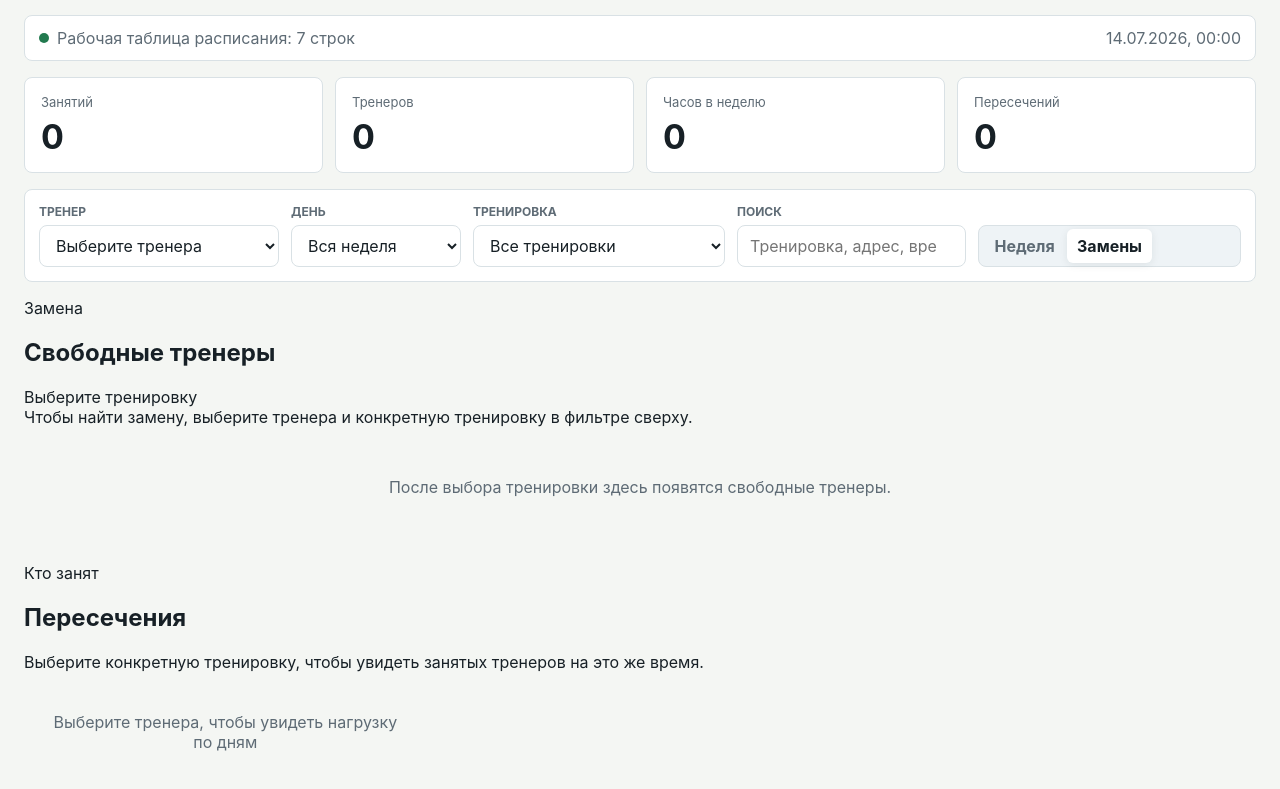
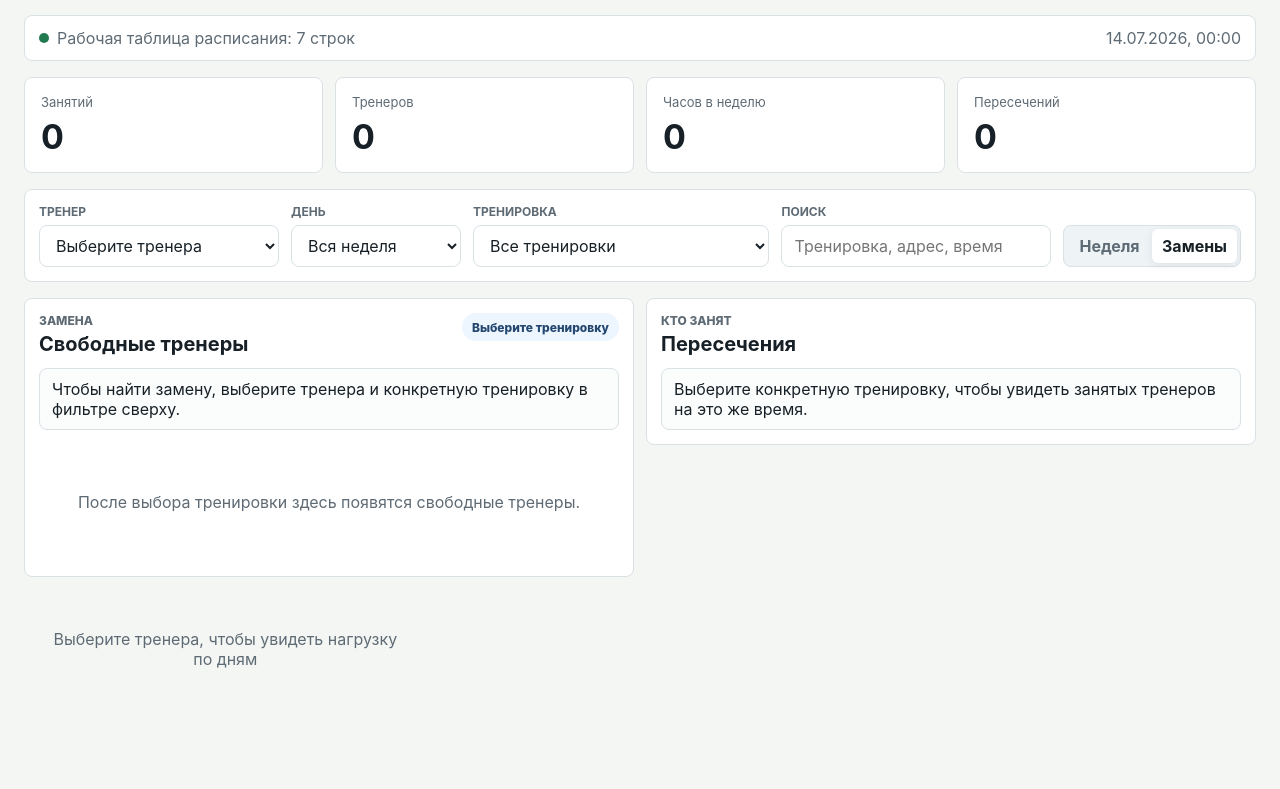
Before and after one commit to Filippsn24/coach-dashboard, a website: page index.html in a window 1280 px wide. Both pictures are taken after a click on the button "Замены". Shown: the part 107-896 px from the top of the page. After the commit the page ends 840 px from the top, so only its background shows below. Drawn offline with Linux system fonts and the light colour scheme.

Commit message:
Add replacement coach availability view

```diff
--- a/styles.css
+++ b/styles.css
@@ -209,7 +209,7 @@ a:focus-visible {
 
 .segmented {
   display: grid;
-  grid-template-columns: repeat(3, minmax(78px, 1fr));
+  grid-template-columns: repeat(2, minmax(78px, 1fr));
   min-height: 42px;
   padding: 3px;
   border: 1px solid var(--line);
@@ -362,6 +362,93 @@ a:focus-visible {
   display: grid;
   grid-template-columns: repeat(3, minmax(220px, 1fr));
   gap: 12px;
+  margin-top: 12px;
+}
+
+.replacement-grid {
+  display: grid;
+  grid-template-columns: minmax(320px, 1fr) minmax(320px, 1fr);
+  gap: 12px;
+  align-items: start;
+}
+
+.replacement-panel {
+  border: 1px solid var(--line);
+  border-radius: 8px;
+  background: var(--surface);
+  padding: 14px;
+}
+
+.panel-head {
+  display: flex;
+  align-items: flex-start;
+  justify-content: space-between;
+  gap: 12px;
+  margin-bottom: 12px;
+}
+
+.panel-head h2 {
+  margin: 0;
+  font-size: 20px;
+  letter-spacing: 0;
+}
+
+.panel-kicker {
+  margin: 0 0 4px;
+  color: var(--muted);
+  font-size: 12px;
+  font-weight: 800;
+  text-transform: uppercase;
+}
+
+#targetLessonBadge {
+  display: inline-flex;
+  align-items: center;
+  min-height: 28px;
+  border-radius: 999px;
+  background: #edf5ff;
+  color: #23476f;
+  padding: 4px 10px;
+  font-size: 12px;
+  font-weight: 800;
+  white-space: nowrap;
+}
+
+.target-summary,
+.free-coach-list,
+.conflict-list {
+  display: grid;
+  gap: 8px;
+}
+
+.target-summary {
+  margin-bottom: 12px;
+}
+
+.summary-line,
+.free-coach-item,
+.conflict-item {
+  border: 1px solid var(--line);
+  border-radius: 8px;
+  background: #fbfcfc;
+  padding: 10px 12px;
+}
+
+.free-coach-item,
+.conflict-item {
+  display: grid;
+  gap: 6px;
+}
+
+.free-coach-item strong,
+.conflict-item strong {
+  font-size: 15px;
+}
+
+.item-meta {
+  color: var(--muted);
+  font-size: 13px;
+  line-height: 1.35;
 }
 
 .coach-card {
@@ -471,6 +558,10 @@ a:focus-visible {
   .coach-board {
     grid-template-columns: repeat(2, minmax(220px, 1fr));
   }
+
+  .replacement-grid {
+    grid-template-columns: 1fr;
+  }
 }
 
 @media (max-width: 860px) {
```
